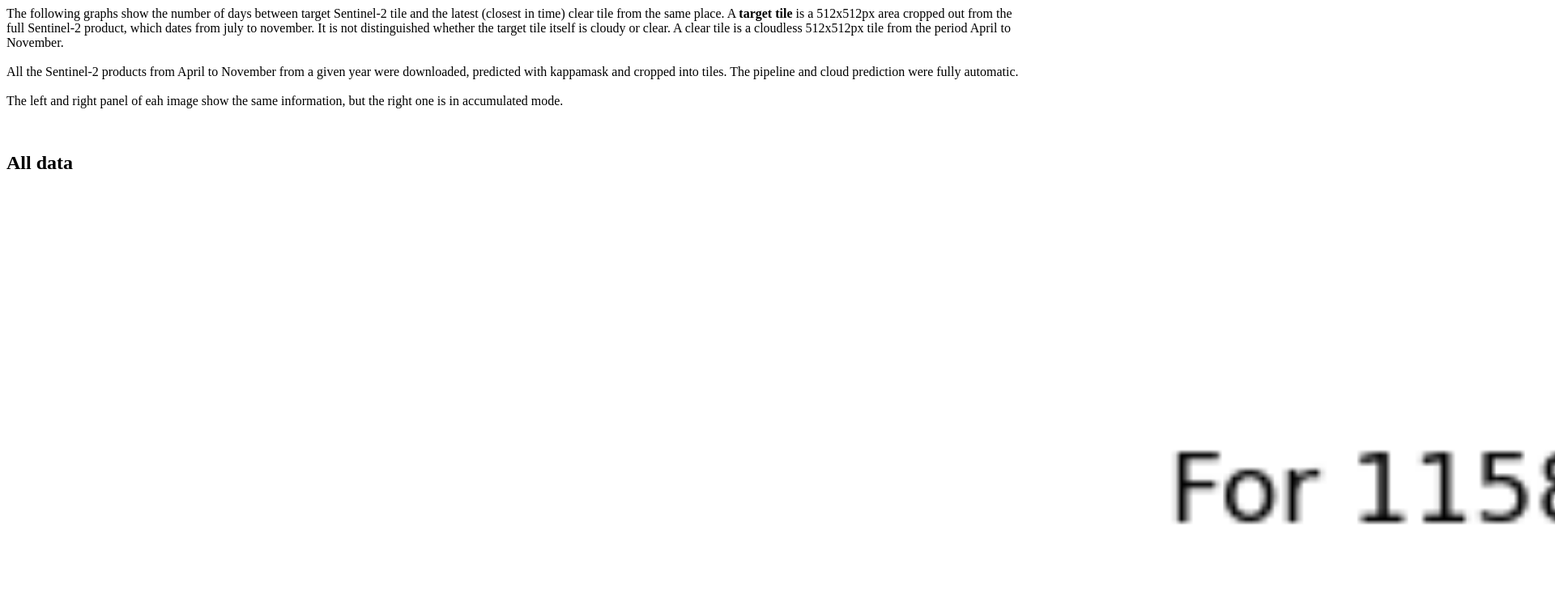
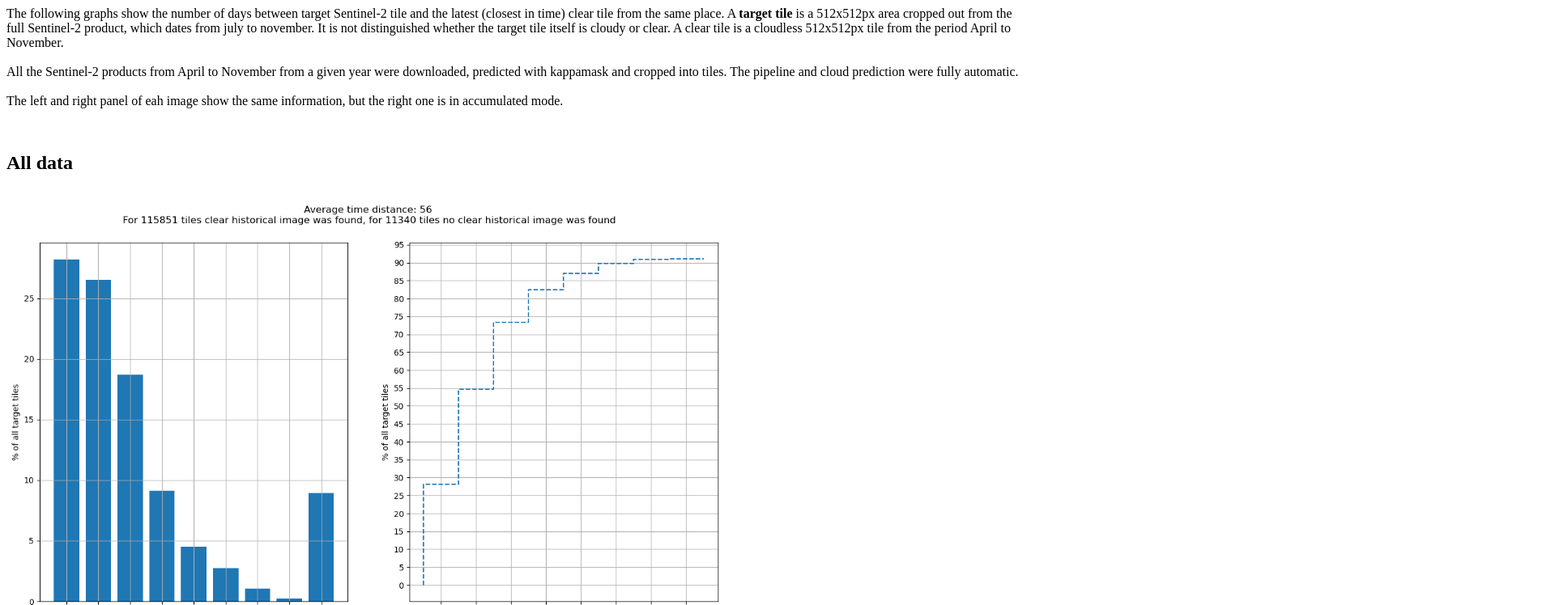
Before and after one commit to heidotrofimov/heidotrofimov.github.io, a plain HTML site: page index.html in a window 1280 px wide. Shown: the top 748 px of the page at 81% size, 1920 px wide, since content can reach past the window. Drawn offline with Linux system fonts and the light colour scheme.

Commit message:
Update index.html

```diff
--- a/index.html
+++ b/index.html
@@ -30,7 +30,7 @@ All the Sentinel-2 products from April to November from a given year were downlo
 <h2>All data</h2>
 <div class="row">
 
-    <img src="https://raw.githubusercontent.com/heidotrofimov/heidotrofimov.github.io/main/images/alldata.png"style="width:700%">
+    <img src="https://raw.githubusercontent.com/heidotrofimov/heidotrofimov.github.io/main/images/alldata.png"style="width:70%">
 
 </div>
 <p>The above data was put together from three locations - one in Estonia, one in Latvia and one in Poland.
```
